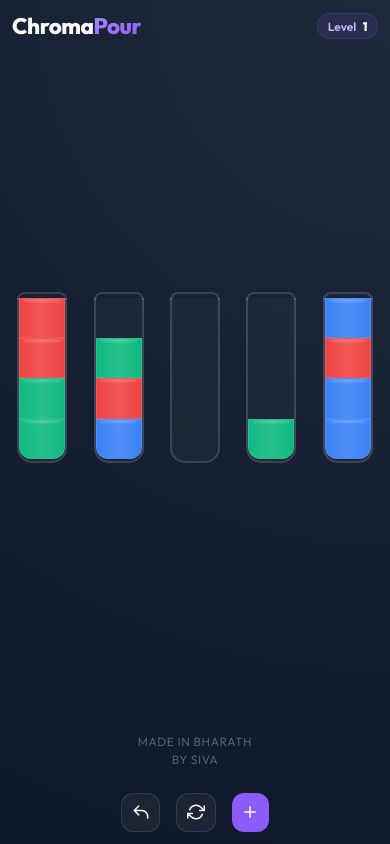
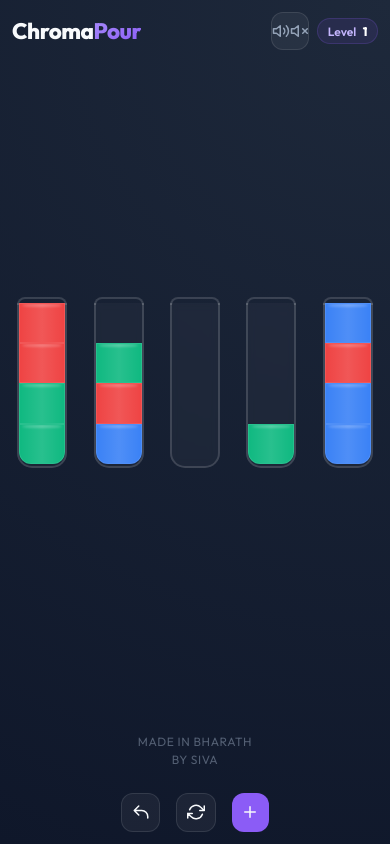
Before and after one commit to sivasri091216/Chromapour, a website built with Vite: page index.html in a window 390 px wide. Built offline with nearby package versions, Linux system fonts and the light colour scheme.

Commit message:
Add sound toggle setting

```diff
--- a/index.html
+++ b/index.html
@@ -21,7 +21,22 @@
   <div id="app">
     <header>
       <h1>Chroma<span>Pour</span></h1>
-      <div class="level-badge">Level <span id="level-num">1</span></div>
+      <div class="header-right">
+        <button id="sound-btn" class="icon-btn" title="Toggle Sound">
+          <svg id="sound-on-icon" viewBox="0 0 24 24" fill="none" stroke="currentColor" stroke-width="2"
+            stroke-linecap="round" stroke-linejoin="round">
+            <polygon points="11 5 6 9 2 9 2 15 6 15 11 19 11 5" />
+            <path d="M19.07 4.93a10 10 0 0 1 0 14.14M15.54 8.46a5 5 0 0 1 0 7.07" />
+          </svg>
+          <svg id="sound-off-icon" class="hidden" viewBox="0 0 24 24" fill="none" stroke="currentColor" stroke-width="2"
+            stroke-linecap="round" stroke-linejoin="round">
+            <polygon points="11 5 6 9 2 9 2 15 6 15 11 19 11 5" />
+            <line x1="23" y1="9" x2="17" y2="15" />
+            <line x1="17" y1="9" x2="23" y2="15" />
+          </svg>
+        </button>
+        <div class="level-badge">Level <span id="level-num">1</span></div>
+      </div>
     </header>
 
     <main>
--- a/src/main.js
+++ b/src/main.js
@@ -14,8 +14,8 @@ async function initAudio() {
 }
 
 async function playGlugSound() {
+  if (!state.isSoundEnabled) return;
   const ctx = await initAudio();
-  if (!ctx || ctx.state !== 'running') return;
 
   const now = ctx.currentTime;
   const osc = ctx.createOscillator();
@@ -59,8 +59,8 @@ async function loadPouringSound() {
 }
 
 async function playPouringSound(duration) {
+  if (!state.isSoundEnabled) return;
   const ctx = await initAudio();
-  if (!ctx || ctx.state !== 'running') return;
 
   const buffer = await loadPouringSound();
   if (!buffer) return;
@@ -83,8 +83,8 @@ async function playPouringSound(duration) {
 }
 
 async function playWinSound() {
+  if (!state.isSoundEnabled) return;
   const ctx = await initAudio();
-  if (!ctx || ctx.state !== 'running') return;
 
   const now = ctx.currentTime;
   const notes = [523.25, 659.25, 783.99, 1046.50]; // C5, E5, G5, C6
@@ -142,7 +142,8 @@ let state = {
   jars: [], // Array of arrays: [[color, color], [color]]
   selectedJarIndex: null,
   history: [],
-  isAnimating: false
+  isAnimating: false,
+  isSoundEnabled: localStorage.getItem('chroma_pour_sound') !== 'false'
 };
 
 // DOM Elements
@@ -160,6 +161,19 @@ const adPrompt = document.getElementById('ad-prompt');
 const adContent = document.getElementById('ad-content');
 const adTimer = document.getElementById('ad-timer');
 const progressFill = document.getElementById('progress-fill');
+const soundBtn = document.getElementById('sound-btn');
+const soundOnIcon = document.getElementById('sound-on-icon');
+const soundOffIcon = document.getElementById('sound-off-icon');
+
+function updateSoundUI() {
+  if (state.isSoundEnabled) {
+    soundOnIcon.classList.remove('hidden');
+    soundOffIcon.classList.add('hidden');
+  } else {
+    soundOnIcon.classList.add('hidden');
+    soundOffIcon.classList.remove('hidden');
+  }
+}
 
 // Initialize Game
 function init() {
@@ -196,6 +210,14 @@ function init() {
 
   watchAdBtn.addEventListener('click', startAdFlow);
   cancelAdBtn.addEventListener('click', () => adOverlay.classList.add('hidden'));
+
+  soundBtn.addEventListener('click', () => {
+    state.isSoundEnabled = !state.isSoundEnabled;
+    localStorage.setItem('chroma_pour_sound', state.isSoundEnabled);
+    updateSoundUI();
+  });
+
+  updateSoundUI();
 }
 
 function setupLevel(level) {
--- a/src/style.css
+++ b/src/style.css
@@ -69,6 +69,37 @@ h1 span {
   -webkit-text-fill-color: transparent;
 }
 
+.header-right {
+  display: flex;
+  align-items: center;
+  gap: 1rem;
+}
+
+.icon-btn {
+  background: rgba(255, 255, 255, 0.05);
+  border: 1px solid rgba(255, 255, 255, 0.1);
+  color: var(--text-secondary);
+  width: 44px;
+  height: 44px;
+  border-radius: 12px;
+  display: flex;
+  align-items: center;
+  justify-content: center;
+  cursor: pointer;
+  transition: all 0.2s cubic-bezier(0.4, 0, 0.2, 1);
+}
+
+.icon-btn:hover {
+  background: rgba(255, 255, 255, 0.1);
+  color: var(--text-primary);
+  transform: translateY(-2px);
+}
+
+.icon-btn svg {
+  width: 24px;
+  height: 24px;
+}
+
 .level-badge {
   background: rgba(139, 92, 246, 0.1);
   border: 1px solid rgba(139, 92, 246, 0.2);
@@ -86,6 +117,21 @@ h1 span {
 #level-num {
   font-weight: 800;
   color: #fff;
+}
+
+@media (max-width: 600px) {
+  h1 {
+    font-size: 1.8rem;
+  }
+
+  .header-right {
+    gap: 0.5rem;
+  }
+
+  .icon-btn {
+    width: 38px;
+    height: 38px;
+  }
 }
 
 main {
```
